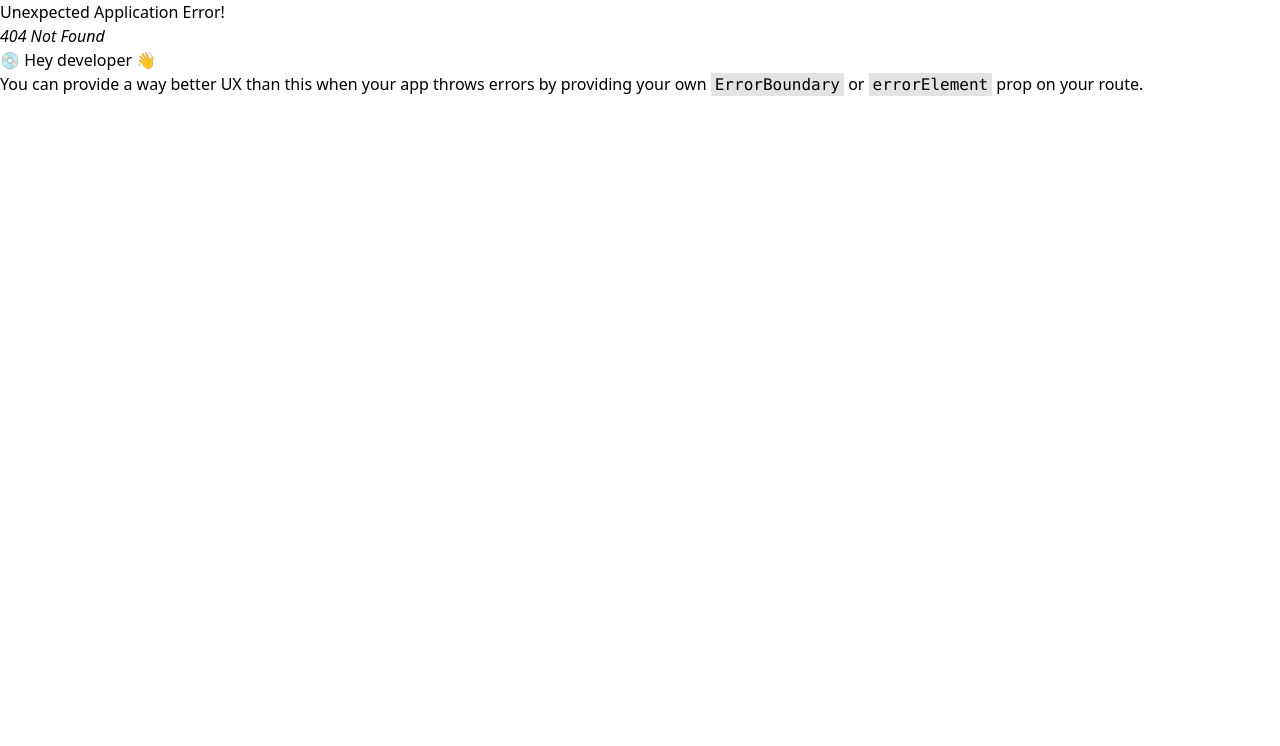
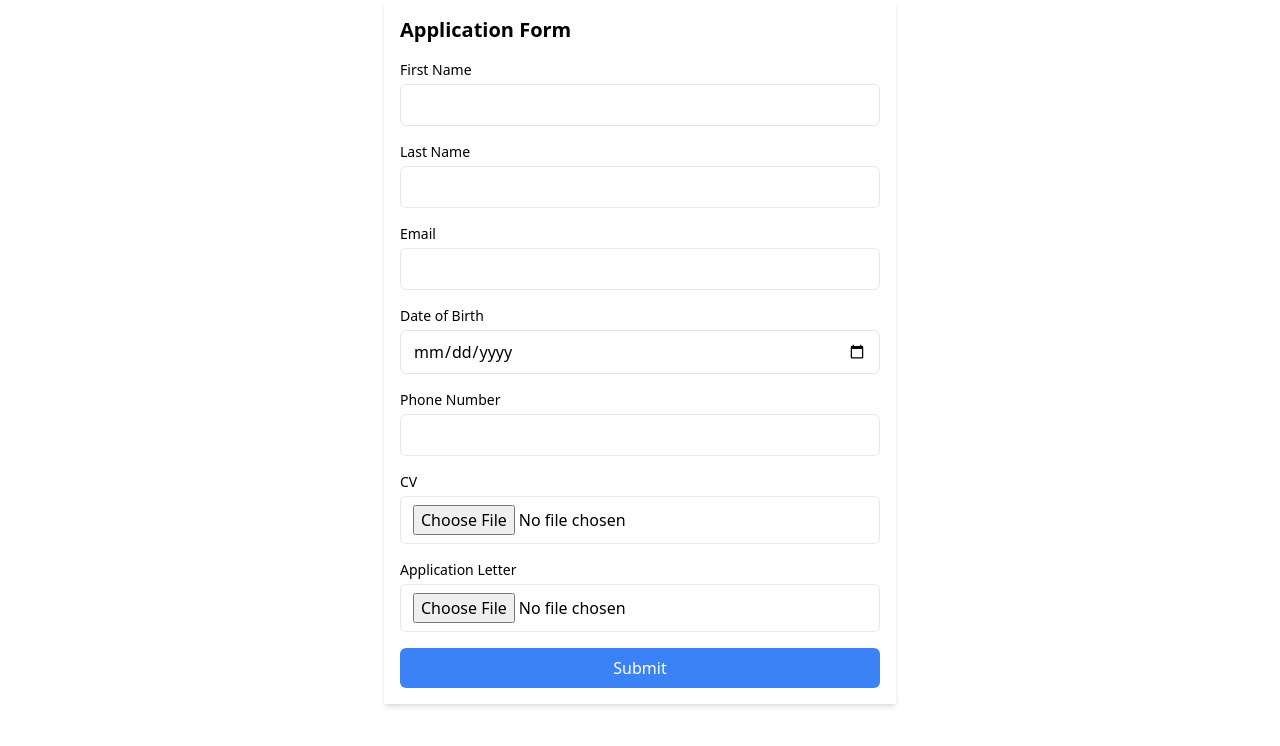
Before and after one commit to Abrish-seng/React-firebase-based-job-portal-app, a React (Create React App) app: page /applicationForm in a window 1280 px wide. Before the commit this address had no page. Shown: the top 746 px of the page. Built offline with nearby package versions, Linux system fonts and the light colour scheme; a web font is replaced by a local one.

Commit message:
adding the application form

```diff
--- /dev/null
+++ b/src/ApplicationForm.js
@@ -0,0 +1,145 @@
+import React, { useState } from 'react';
+import { db, storage } from './firebase.config';
+import { collection, addDoc } from 'firebase/firestore';
+import { ref, uploadBytes, getDownloadURL } from 'firebase/storage';
+
+export default function ApplicationForm() {
+  const [formData, setFormData] = useState({
+    firstName: '',
+    lastName: '',
+    dateOfBirth: '',
+    email: '',
+    phoneNumber: '',
+    cv: null,
+    applicationLetter: null,
+  });
+
+  const handleChange = (e) => {
+    const { name, value, files } = e.target;
+    if (name === 'cv' || name === 'applicationLetter') {
+      setFormData({ ...formData, [name]: files[0] });
+    } else {
+      setFormData({ ...formData, [name]: value });
+    }
+  };
+
+  const handleSubmit = async (e) => {
+    e.preventDefault();
+    try {
+      // Upload CV and Application Letter to Firebase Storage
+      const cvRef = ref(storage, `cvs/${formData.cv.name}`);
+      const appLetterRef = ref(storage, `applicationLetters/${formData.applicationLetter.name}`);
+
+      await uploadBytes(cvRef, formData.cv);
+      await uploadBytes(appLetterRef, formData.applicationLetter);
+
+      const cvUrl = await getDownloadURL(cvRef);
+      const appLetterUrl = await getDownloadURL(appLetterRef);
+
+      // Add data to Firestore
+      await addDoc(collection(db, 'applications'), {
+        firstName: formData.firstName,
+        lastName: formData.lastName,
+        dateOfBirth: formData.dateOfBirth,
+        email: formData.email,
+        phoneNumber: formData.phoneNumber,
+        cvUrl,
+        appLetterUrl,
+      });
+
+      alert('Application submitted successfully');
+    } catch (error) {
+      console.error('Error submitting application:', error);
+      alert('Error submitting application');
+    }
+  };
+
+  return (
+    <form onSubmit={handleSubmit} className="mx-auto max-w-lg p-4 shadow-md">
+      <h2 className="text-xl font-bold mb-4">Application Form</h2>
+      <div className="mb-4">
+        <label htmlFor="firstName" className="block text-sm font-medium">First Name</label>
+        <input
+          type="text"
+          id="firstName"
+          name="firstName"
+          value={formData.firstName}
+          onChange={handleChange}
+          className="mt-1 block w-full px-3 py-2 border rounded-md"
+        />
+      </div>
+      <div className="mb-4">
+        <label htmlFor="lastName" className="block text-sm font-medium">Last Name</label>
+        <input
+          type="text"
+          id="lastName"
+          name="lastName"
+          value={formData.lastName}
+          onChange={handleChange}
+          className="mt-1 block w-full px-3 py-2 border rounded-md"
+        />
+      </div>
+      <div className="mb-4">
+        <label htmlFor="email" className="block text-sm font-medium">Email</label>
+        <input
+          type="email"
+          id="email"
+          name="email"
+          value={formData.email}
+          onChange={handleChange}
+          className="mt-1 block w-full px-3 py-2 border rounded-md"
+        />
+      </div>
+      <div className="mb-4">
+        <label htmlFor="dateOfBirth" className="block text-sm font-medium">Date of Birth</label>
+        <input
+          type="date"
+          id="dateOfBirth"
+          name="dateOfBirth"
+          value={formData.dateOfBirth}
+          onChange={handleChange}
+          className="mt-1 block w-full px-3 py-2 border rounded-md"
+        />
+      </div>
+      <div className="mb-4">
+        <label htmlFor="phoneNumber" className="block text-sm font-medium">Phone Number</label>
+        <input
+          type="tel"
+          id="phoneNumber"
+          name="phoneNumber"
+          value={formData.phoneNumber}
+          onChange={handleChange}
+          className="mt-1 block w-full px-3 py-2 border rounded-md"
+        />
+      </div>
+      <div className="mb-4">
+        <label htmlFor="cv" className="block text-sm font-medium">CV</label>
+        <input
+          type="file"
+          id="cv"
+          name="cv"
+          accept="application/pdf"
+          onChange={handleChange}
+          className="mt-1 block w-full px-3 py-2 border rounded-md"
+        />
+      </div>
+      <div className="mb-4">
+        <label htmlFor="applicationLetter" className="block text-sm font-medium">Application Letter</label>
+        <input
+          type="file"
+          id="applicationLetter"
+          name="applicationLetter"
+          accept="application/pdf"
+          onChange={handleChange}
+          className="mt-1 block w-full px-3 py-2 border rounded-md"
+        />
+      </div>
+      <button
+        type="submit"
+        className="w-full bg-blue-500 text-white py-2 px-4 rounded-md hover:bg-blue-600"
+      >
+        Submit
+      </button>
+    </form>
+  );
+}
--- a/src/components/jobCards/JobCards.jsx
+++ b/src/components/jobCards/JobCards.jsx
@@ -1,6 +1,7 @@
 import React from "react";
 import dayjs from "dayjs";
-
+import { Link } from "react-router-dom";
+import ApplicationForm from "../../ApplicationForm";
 export default function JobCards(props) {
   // const skills = ["Javascript", "React", "nodejs"];
   const day1 = dayjs(Date.now());
@@ -27,14 +28,14 @@ export default function JobCards(props) {
       </div>
       <div className="flex flex-row gap-6 items-center">
         <p>Posted {daydiff > 1? `${daydiff} days` : `${daydiff} day`} ago</p>
-        <a href={props.link}>
+        <Link to="/applicationForm">
           <button
             type="button"
             className="focus:outline-none text-white bg-yellow-400 hover:bg-yellow-500 focus:ring-4 focus:ring-yellow-300 font-medium rounded-lg text-sm px-5 py-2.5 me-2 mb-2 dark:focus:ring-yellow-900"
           >
             Apply
           </button>
-        </a>
+        </Link>
       </div>
     </div>
   );
--- a/src/firebase.config.js
+++ b/src/firebase.config.js
@@ -2,6 +2,7 @@
 import { initializeApp } from "firebase/app";
 import { getFirestore } from 'firebase/firestore';
 import { getAuth } from "firebase/auth";
+import { getStorage } from "firebase/storage";
 
 // Your web app's Firebase configuration
 const firebaseConfig = {
@@ -16,5 +17,6 @@ const firebaseConfig = {
 // Initialize Firebase
 const app = initializeApp(firebaseConfig);
 const db = getFirestore(app);
+const storage = getStorage(app);
 const auth = getAuth(app);
-export {db,auth};
+export {db,storage, auth};
--- a/src/index.js
+++ b/src/index.js
@@ -3,7 +3,9 @@ import ReactDOM from 'react-dom/client';
 import './index.css';
 import App from './App';
 import Login from '../src/components/login/Login'
+import Register from '../src/components/register/Register'
 import { createBrowserRouter, RouterProvider } from "react-router-dom";
+import ApplicationForm from './ApplicationForm';
 
 const root = ReactDOM.createRoot(document.getElementById('root'));
 const router = createBrowserRouter([{
@@ -14,6 +16,10 @@ const router = createBrowserRouter([{
   path: "/login",
   element: <Login/>
 },
+{
+  path: "/applicationForm",
+  element: <ApplicationForm/>
+},
 ]);
 root.render(
   <React.StrictMode>
```
